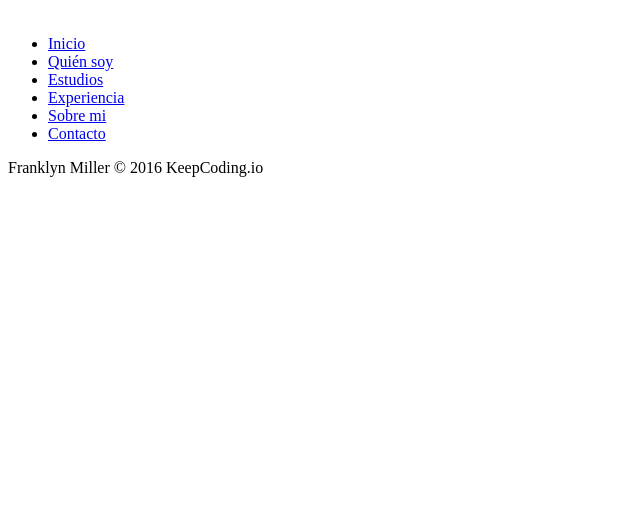
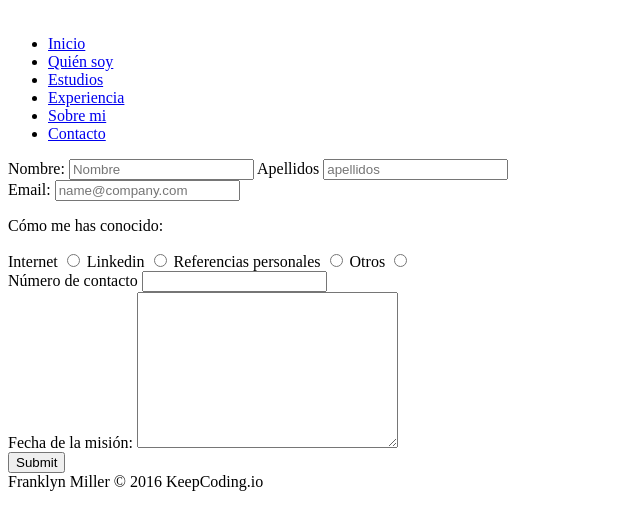
Before and after one commit to manudzmz/pracHTML-CSS-JS, a plain HTML site: page index.html in a window 1280 px wide. Shown: the part 79-608 px from the top of the page, without its empty margins (0-640 px from the left). Drawn offline with Linux system fonts and the light colour scheme.

Commit message:
Añadido formulario.

```diff
--- a/index.html
+++ b/index.html
@@ -40,7 +40,48 @@
 		<section id="estudios"></section>
 		<section id="experiencia"></section>
 		<section id="sobre-mi"></section>
-		<section id="contacto"></section>
+		<section id="contacto">
+			<form class="form" name="" method="get">
+					<div class="form-row nom-ape">
+						<label for="nombre">Nombre: </label>
+						<input type="text" id="nombre" name="nombre" placeholder="Nombre" required>
+
+						<label for="apellidos">Apellidos</label>
+						<input type="text" id="apellidos" name="apellidos" placeholder="apellidos" required>
+					</div>
+
+					<div class="form-row">
+						<label for="">Email:</label>
+						<input type="email" id="email" name="email" placeholder="name@company.com" pattern="[A-Za-z0-9\.\+]+@[A-Za-z0-9]+\.[A-Za-z0-9\.]+" required>
+					</div>
+
+					<div class="form-row">
+						<p>Cómo me has conocido:</p>
+						<label for="tipo_mision_1">Internet</label>
+						<input type="radio" id="tipo_mision_1" name="tipo_mision" value="Consulta" required>
+						<label for="tipo_mision_2">Linkedin</label>
+						<input type="radio" id="tipo_mision_2" name="tipo_mision" value="Simple" required>
+						<label for="tipo_mision_3">Referencias personales</label>
+						<input type="radio" id="tipo_mision_3" name="tipo_mision" value="Rescate" required>
+						<label for="tipo_mision_4">Otros</label>
+						<input type="radio" id="tipo_mision_4" name="tipo_mision" value="Salvar Gotham" required>
+					</div>
+
+					<div class="form-row">
+						<label for="ejercito">Número de contacto</label>
+						<input type="number" id="ejercito" name="ejercito" min="20" required>
+					</div>
+
+					<div class="form-row">
+						<label for="fecha">Fecha de la misión:</label>
+						<textarea name="message" rows="10" cols="30"></textarea>
+					</div>
+
+					<div class="form-row">
+						<input type="submit" name="Enviar">
+					</div>
+				</form>
+		</section>
 	</div>
 	<footer>
 		Franklyn Miller &copy; 2016 KeepCoding.io
--- /dev/null
+++ b/style.css
@@ -0,0 +1,59 @@
+h1, p {
+	margin: 0px;
+}
+
+* {
+	box-sizing: border-box;
+}
+
+body {
+	font-family: 'Roboto', sans-serif;
+	margin: 0px;
+	overflow-x: hidden;
+}
+
+#inicio > img {
+	width: 200px;
+	height: 200px;
+	padding: 30px;
+}
+
+.inicio-imgs {
+	display: flex;
+	flex-flow: row wrap;
+	justify-content: center;
+	align-items: center;
+	padding: 50px;
+}
+
+.tres {
+	align-self: flex-end;
+}
+
+.uno {
+	align-self: flex-start;
+}
+
+nav {
+	position: fixed;
+	background-color: #F7F7F7;
+	left: 0px;
+	top: 0px;
+	height: 100%;
+}
+
+header {
+	background-color: #2A4456;
+	height: 80px;
+}
+
+header h1 {
+	color: #A0F8FB;
+}
+
+.header {
+	display: flex;
+	flex-direction: row;
+	justify-content: center;
+	align-items: center;
+}
```
